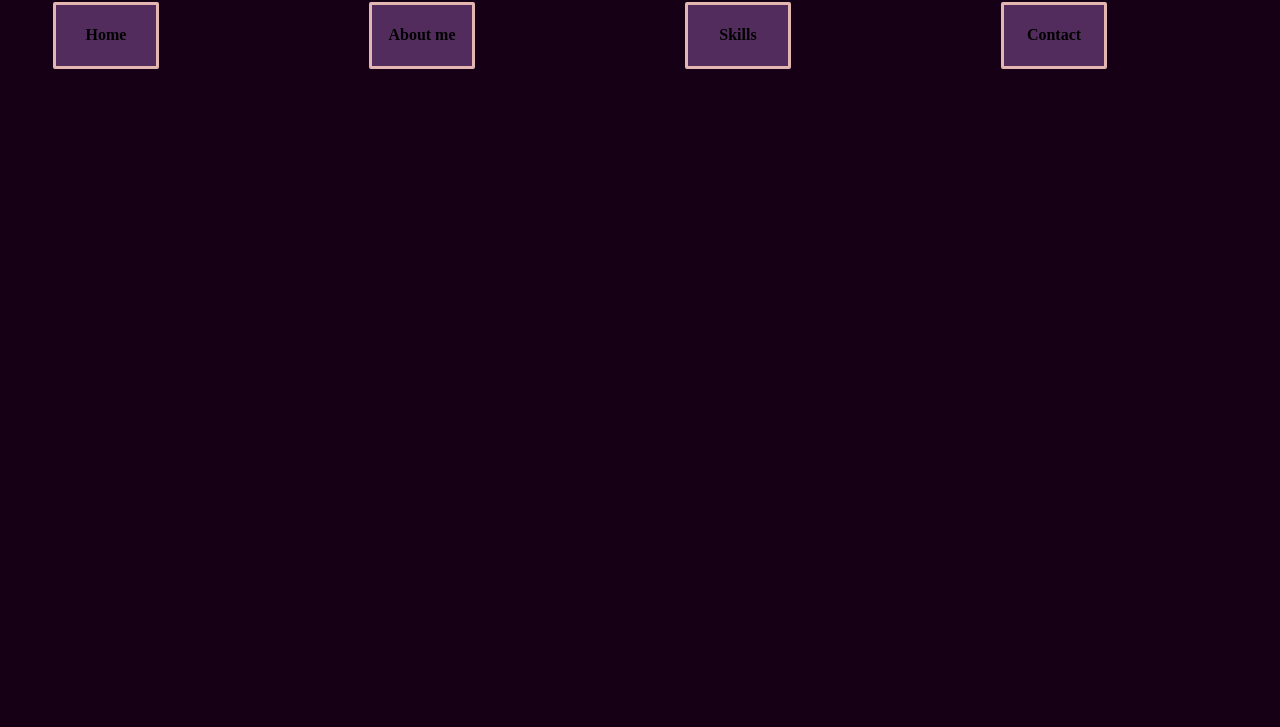
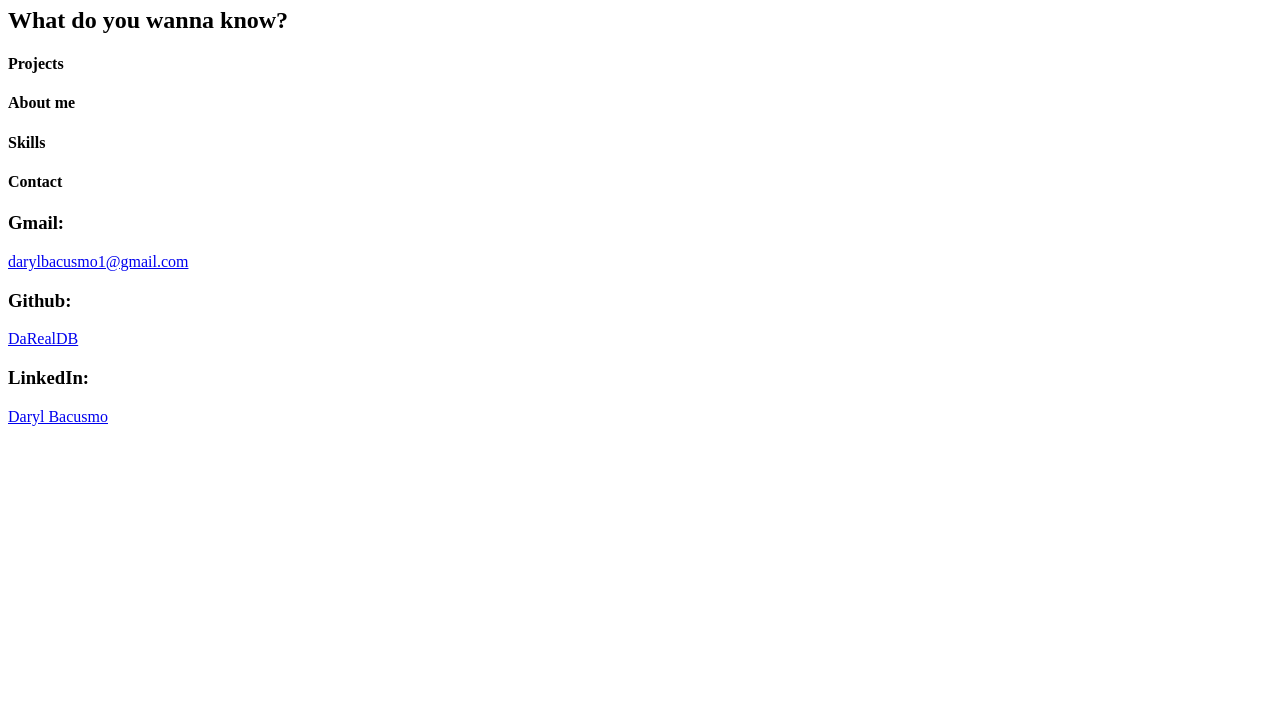
Before and after one commit to DaRealDB/My-Portfolio, a plain HTML site: page index.html in a window 1280 px wide. Shown: the part 73-800 px from the top of the page. Drawn offline with Linux system fonts and the light colour scheme.

Commit message:
Focused on html content for now, css will come later

```diff
--- a/index.html
+++ b/index.html
@@ -3,34 +3,59 @@
 <head>
   <meta charset="UTF-8">
   <meta name="viewport" content="width=device-width, initial-scale=1.0">
-  <link rel="stylesheet"  href="style.css">
+  <link rel="stylesheet"  href="">
   <link rel="icon" type="image/jpg" href="My Profile.jpg">
   <title>Daryl Bacusmo</title>
 </head>
 <body class="background">
 
   <h1 id="intro">Welcome To My Portfolio</h1>
-
+  <h2 class="what">What do you wanna know?</h2>
   <div class="tabs">
 
-    <div id="home" >
-      <h4>Home</h4>
+    <div id="projects" class="tabs1">
+      <h4>Projects</h4>
     </div>
 
-    <div id="about">
+    <div id="about" class="tabs1">
       <h4>About me</h4>
     </div>
 
-    <div id="skills">
+    <div id="skills" class="tabs1">
       <h4>Skills</h4>
     </div>
 
-    <div id="contact">
+    <div id="contact" class="tabs1">
       <h4>Contact</h4>
     </div>
 
   </div>
+<!--List of projects goes here-->
+<div class="projects">
 
+</div>
+
+<!--"why should we hire you" details go here-->
+<div class="about">
+
+</div>
+
+<!--Technical skills goes here-->
+<div class="tech">
+
+
+</div>
+
+
+  <!--Contact Tab Info-->
+  <div class="contactinfo">
+    <h3>Gmail:</h3>
+    <p><a href="mailto: Darylbacusmo1@gmail.com">darylbacusmo1@gmail.com</a></p>
+    <h3>Github:</h3>
+    <p><a href="https://github.com/DaRealDB">DaRealDB</a></p>
+    <h3>LinkedIn:</h3>
+    <p><a href="https://www.linkedin.com/in/daryl-bacusmo-66545530b/">Daryl Bacusmo</a></p>
+  </div>
 
 
 </body>
--- a/style.css
+++ b/style.css
@@ -4,16 +4,20 @@
   grid-template-columns: 25% 25% 25% 25%;
   text-align: center;
   margin-top: 30px;
-  font-family:Poppins;
+  font-family:Tahoma;
+  font-size: 12px;
+  color: #9c78e0 ;
 }
 
-
-
+.what{
+  text-align: center;
+  color:#845162;
+  font-family: Tahoma;
+}
 #intro{
-width: 400px;
-margin: auto;
-display: flex;
+text-align: center;
 color: #e3b6b1;
+font-family: Tahoma;
 }
 
 .background{
@@ -23,43 +27,78 @@ color: #e3b6b1;
 #home{
   border-right: solid;
   border-color: #e3b6b1;
-  border-radius: 2px;
+  border-radius: 90px;
   border-style: solid;
   height: px;
   width: 100px;
+  background-color: #29104A;
+  margin-left: 45px;
+  cursor: pointer;
+}
+
+#home:hover{
   background-color: #522C5D;
-  margin-left: 45px;
+}
+
+#home:active{
+  background-color: #e3b6b1;
 }
 
 #about{
   border-right: solid;
   border-color: #e3b6b1;
-  border-radius: 2px;
+  border-radius: 90px;
   border-style: solid;
-  height: px;
   width: 100px;
-  background-color: #522C5D;
+  background-color: #29104A;
   margin-left: 45px;
+  cursor: pointer;
+}
+
+#about:hover{
+  background-color:#522C5D ;
+}
+
+#about:active{
+  background-color: #e3b6b1;
 }
 
 #skills{
   border-right: solid;
   border-color: #e3b6b1;
-  border-radius: 2px;
+  border-radius: 90px;
   border-style: solid;
   height: px;
   width: 100px;
-  background-color: #522C5D;
+  background-color:  #29104A;
   margin-left: 45px;
+  cursor: pointer;
+}
+
+#skills:hover{
+background-color: #522C5D;
+}
+
+#skills:active{
+  background-color: #e3b6b1;
 }
 
 #contact{
   border-right: solid;
   border-color: #e3b6b1;
-  border-radius: 2px;
+  border-radius: 90px;
   border-style: solid;
   height: px;
   width: 100px;
+  background-color: #29104A;
+  margin-left: 45px;
+  cursor: pointer;
+}
+
+#contact:hover{
   background-color: #522C5D;
-  margin-left: 45px;
 }
+
+#contact:active{
+  background-color: #e3b6b1
+}
```
